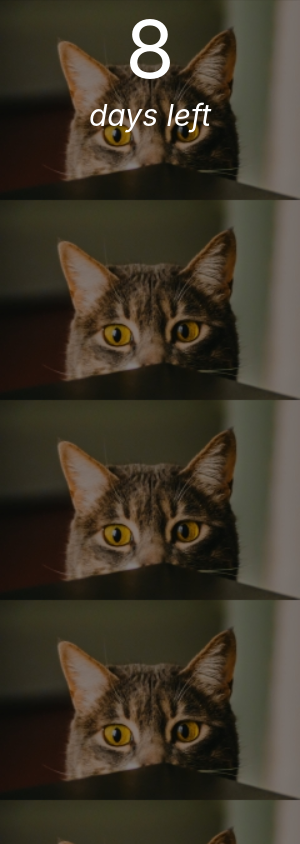
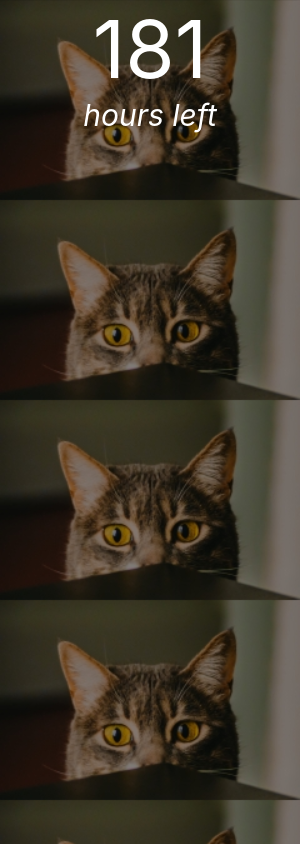
Before and after one commit to charlottie822/countdown-applet, an Electron app: page index.html in a window 300 px wide. Drawn offline with Linux system fonts and the light colour scheme.

Commit message:
Change to hours

```diff
--- a/index.html
+++ b/index.html
@@ -1,10 +1,12 @@
 <!DOCTYPE html>
 <html>
-
   <head>
-  <meta charset="UTF-8">
+    <meta charset="UTF-8" />
     <!-- https://developer.mozilla.org/en-US/docs/Web/HTTP/CSP -->
-  <meta http-equiv="Content-Security-Policy" content="default-src 'self'; script-src 'unsafe-inline'">
+    <meta
+      http-equiv="Content-Security-Policy"
+      content="default-src 'self'; script-src 'unsafe-inline'"
+    />
 
     <title>Countdown</title>
 
@@ -12,21 +14,23 @@
       function loaded() {
         let daysLeft = -2; // -2 means the script has loaded
         let today = new Date();
-      let futureDate = new Date("July 14, 2020 00:00:00") // example date, change this
+        let futureDate = new Date("July 14, 2020 09:00:00"); // example date, change this
 
         let timeDelta = futureDate - today; // find time delta
-      timeDelta = Math.ceil(timeDelta / 86400000); // round up and convert seconds to days
+        timeDelta = Math.ceil(timeDelta / 3600000); // round up and convert ms to hours
+        // timeDelta = Math.ceil(timeDelta / 86400000); // round up and convert ms to days
 
         document.getElementById("clockTitle").innerHTML = timeDelta.toString();
-      setTimeout(arguments.callee, 1000000);
+        setTimeout(arguments.callee, 10000);
       }
     </script>
     <link rel="stylesheet" type="text/css" href="common.css" />
   </head>
 
   <body onload="loaded()">
-  <div id="clockTitle">-1</div> <!-- -1 means the script hasn't loaded -->
-  <div id="clockSubTitle">days left</div>
+    <div id="clockTitle">-1</div>
+    <!-- -1 means the script hasn't loaded -->
+    <div id="clockSubTitle">hours left</div>
+    <!--<div id="clockSubTitle">days left</div>-->
   </body>
-
 </html>
```
Lines whose indentation alone changed are shown as unchanged.
